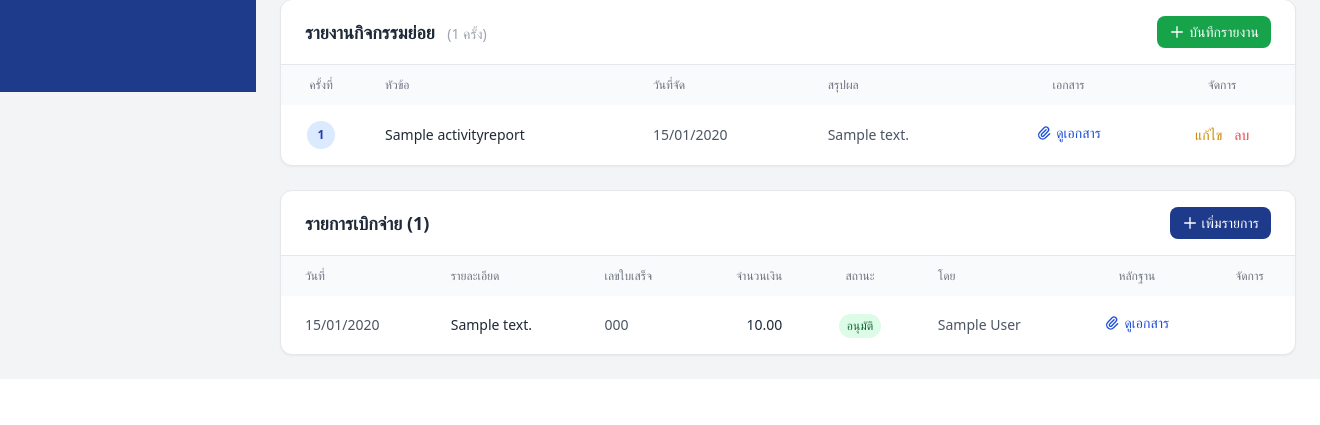
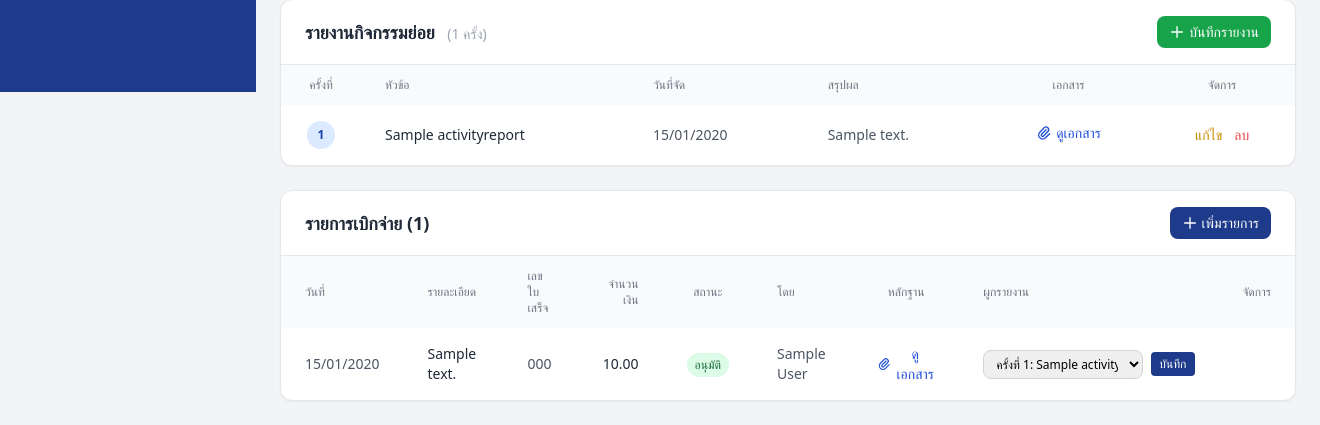
Before and after one commit to azimuthotg/projects_tracker, a Django app: page /projects/1/activities/1/ in a window 1320 px wide. Shown: the part 708-1133 px from the top of the page. Before the commit the page ends 1065 px from the top, so only its background shows below. Run offline with Django 5.2, Linux system fonts and the light colour scheme; a user stored in the database is signed in; tables that the repository leaves empty hold one stand-in row (values such as "Sample post"); parts of the project's set-up code (start-up, migrations or seed data) failed here and were passed over; some libraries are stand-ins or nearby versions.

Commit message:
feat: add inline link expense to activity report on activity_detail
Allow linking any expense (regardless of approval status) to an
activity report via inline dropdown + save button. Only updates
activity_report FK, does not touch financial data.

Co-Authored-By: Claude Sonnet 4.6 <noreply@anthropic.com>

```diff
--- a/apps/budget/urls.py
+++ b/apps/budget/urls.py
@@ -11,4 +11,5 @@ urlpatterns = [
     path('<int:pk>/edit/', views.expense_edit, name='expense_edit'),
     path('approvals/', views.approval_list, name='approval_list'),
     path('<int:pk>/approve/', views.expense_approve, name='expense_approve'),
+    path('<int:pk>/link-report/', views.expense_link_report, name='expense_link_report'),
 ]
--- a/templates/projects/activity_detail.html
+++ b/templates/projects/activity_detail.html
@@ -205,6 +205,9 @@
                     <th class="px-6 py-3 text-center text-xs font-medium text-gray-500 uppercase">สถานะ</th>
                     <th class="px-6 py-3 text-left text-xs font-medium text-gray-500 uppercase">โดย</th>
                     <th class="px-6 py-3 text-center text-xs font-medium text-gray-500 uppercase">หลักฐาน</th>
+                    {% if reports %}
+                    <th class="px-6 py-3 text-left text-xs font-medium text-gray-500 uppercase">ผูกรายงาน</th>
+                    {% endif %}
                     <th class="px-6 py-3 text-center text-xs font-medium text-gray-500 uppercase">จัดการ</th>
                 </tr>
             </thead>
@@ -235,6 +238,28 @@
                         <span class="text-xs text-gray-300">-</span>
                         {% endif %}
                     </td>
+                    {% if reports %}
+                    <td class="px-6 py-4">
+                        <form method="post" action="{% url 'budget:expense_link_report' pk=expense.pk %}"
+                              class="flex items-center gap-2">
+                            {% csrf_token %}
+                            <select name="activity_report"
+                                    class="border border-gray-300 rounded-lg px-2 py-1 text-xs focus:ring-blue-500 focus:border-blue-500 w-40">
+                                <option value="">-- ไม่ผูก --</option>
+                                {% for report in reports %}
+                                <option value="{{ report.pk }}"
+                                    {% if expense.activity_report_id == report.pk %}selected{% endif %}>
+                                    ครั้งที่ {{ report.round_number }}: {{ report.title|truncatechars:20 }}
+                                </option>
+                                {% endfor %}
+                            </select>
+                            <button type="submit"
+                                    class="px-2 py-1 bg-blue-900 text-white rounded text-xs hover:bg-blue-800 transition-colors whitespace-nowrap">
+                                บันทึก
+                            </button>
+                        </form>
+                    </td>
+                    {% endif %}
                     <td class="px-6 py-4 text-center">
                         {% if expense.status == 'pending' and expense.created_by == user %}
                         <a href="{% url 'budget:expense_edit' pk=expense.pk %}" class="inline-flex items-center gap-1 text-sm text-blue-700 hover:text-blue-900 transition-colors">
@@ -246,7 +271,7 @@
                 </tr>
                 {% empty %}
                 <tr>
-                    <td colspan="8" class="px-6 py-12 text-center">
+                    <td colspan="9" class="px-6 py-12 text-center">
                         <div class="flex flex-col items-center gap-3">
                             <div class="w-14 h-14 bg-gray-100 rounded-xl flex items-center justify-center">
                                 <svg class="w-7 h-7 text-gray-300" fill="none" stroke="currentColor" viewBox="0 0 24 24"><path stroke-linecap="round" stroke-linejoin="round" stroke-width="1.5" d="M9 14l6-6m-5.5.5h.01m4.99 5h.01M19 21V5a2 2 0 00-2-2H7a2 2 0 00-2 2v16l3.5-2 3.5 2 3.5-2 3.5 2z"/></svg>
```
Also changed, not shown: apps/budget/views.py (+28 -0 lines).
